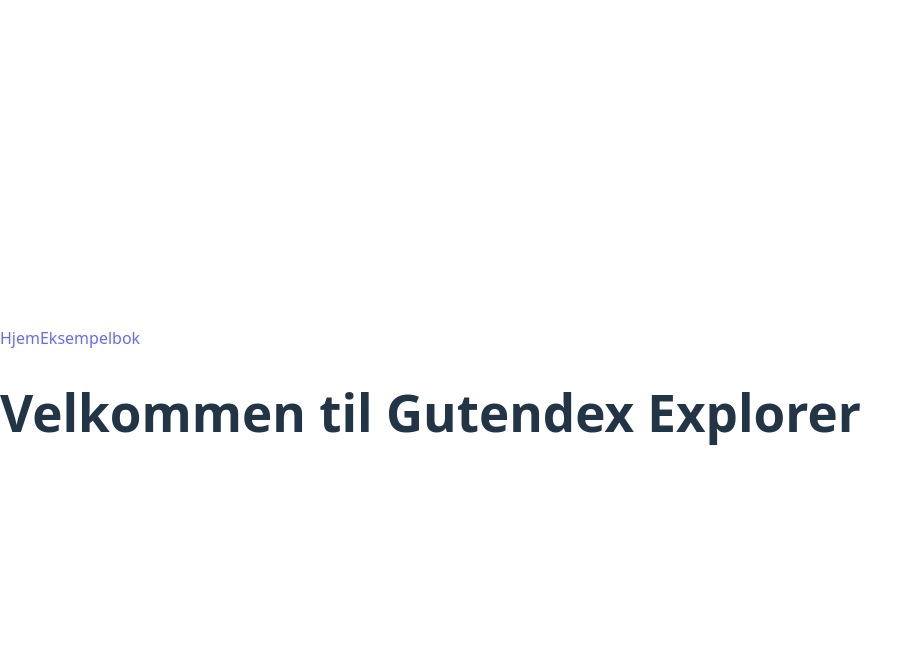
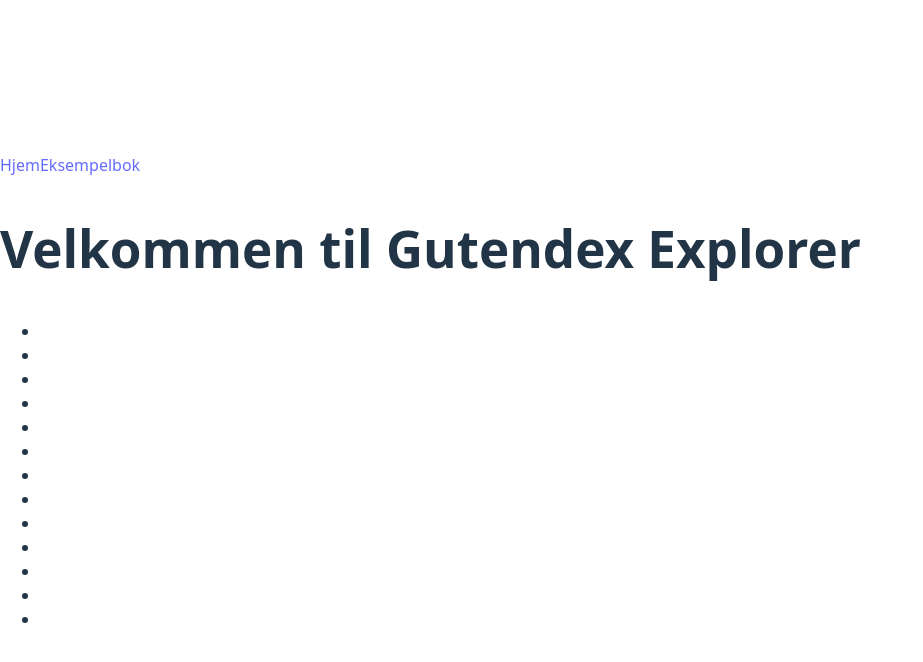
Before and after one commit to alexakode/gutendex, a React app: page / in a window 1280 px wide. Shown: the top 662 px of the page, without its empty margins (0-923 px from the left). Built offline with nearby package versions, Linux system fonts and the light colour scheme; the HTML template or start-up script is replaced by a standard one.

Commit message:
added categor list, currently blank

```diff
--- /dev/null
+++ b/src/components/CategoryList.jsx
@@ -0,0 +1,15 @@
+import { Link } from "react-router-dom";
+
+const categories = [ "Fiction", "Mystery", "Thriller", "Romance", "Fantasy", "Morality", "Society", "Power", "Justice", "Adventure", "Tragedy", "War", "Philosophy"];
+
+export default function CategoryList() {
+    return (
+        <ul>
+            {categories.map(cat => (
+                <li key={cat}>
+                    <Link to={`/category/${cat}`}></Link>
+                </li>
+            ))}
+        </ul>
+    );
+}
--- a/src/pages/Home.jsx
+++ b/src/pages/Home.jsx
@@ -1,3 +1,9 @@
+import CategoryList from "../components/CategoryList";
 export default function Home() {
-    return <h1>Velkommen til Gutendex Explorer</h1>
+  return (
+    <section>
+      <h1>Velkommen til Gutendex Explorer</h1>
+      <CategoryList />
+    </section>
+  );
 }
--- a/src/routes/router.jsx
+++ b/src/routes/router.jsx
@@ -2,6 +2,7 @@
 import App from "../App";
 import Home from "../pages/Home";
 import BookDetail from "../pages/BookDetail";
+
 
 export const router = createBrowserRouter([
     {
```
Also changed, not shown: src/pages/Category.jsx (added, +9 -0 lines).
